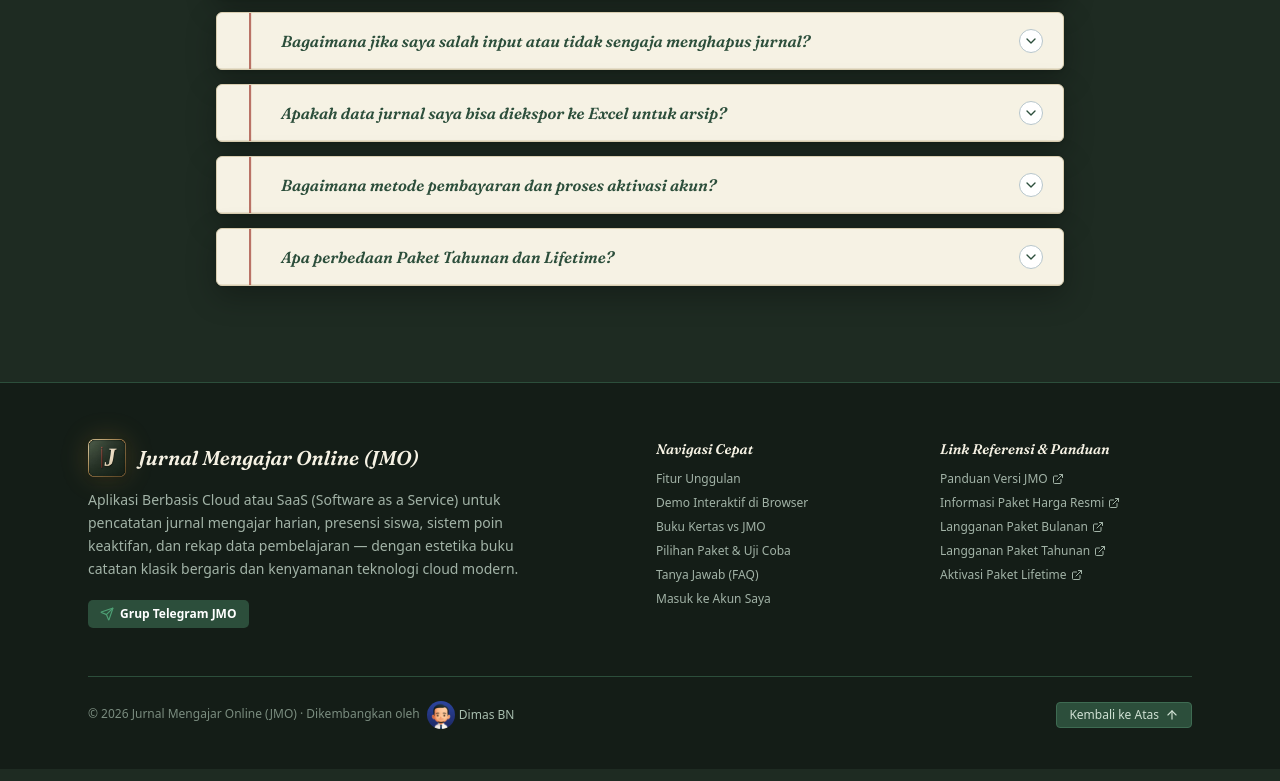
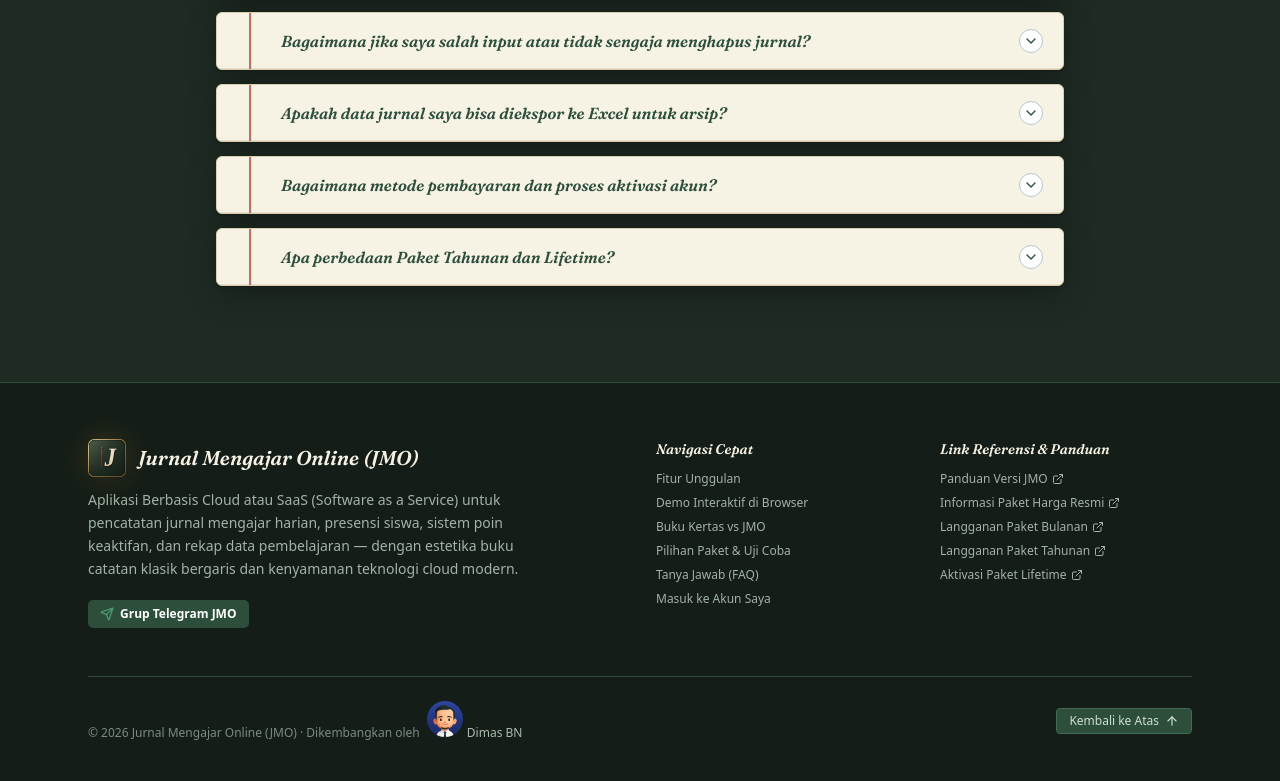
Before and after one commit to dimas-bn/Landing-Page-JMO, a React (Vite) app: page / in a window 1280 px wide. Shown: the part 9298-10079 px from the top of the page. Built offline with nearby package versions, Linux system fonts and the light colour scheme.

Commit message:
Update Footer.tsx

```diff
--- a/src/components/Footer.tsx
+++ b/src/components/Footer.tsx
@@ -159,7 +159,7 @@ export const Footer: React.FC = () => {
             <img
              src="/avatar-dimas.png"
              alt="Dimas BN"
-             className="w-7 h-7 rounded-full inline-block align-middle mx-1"
+             className="w-9 h-9 rounded-full inline-block align-baseline mx-1"
              />
               Dimas BN
             </a>
```
